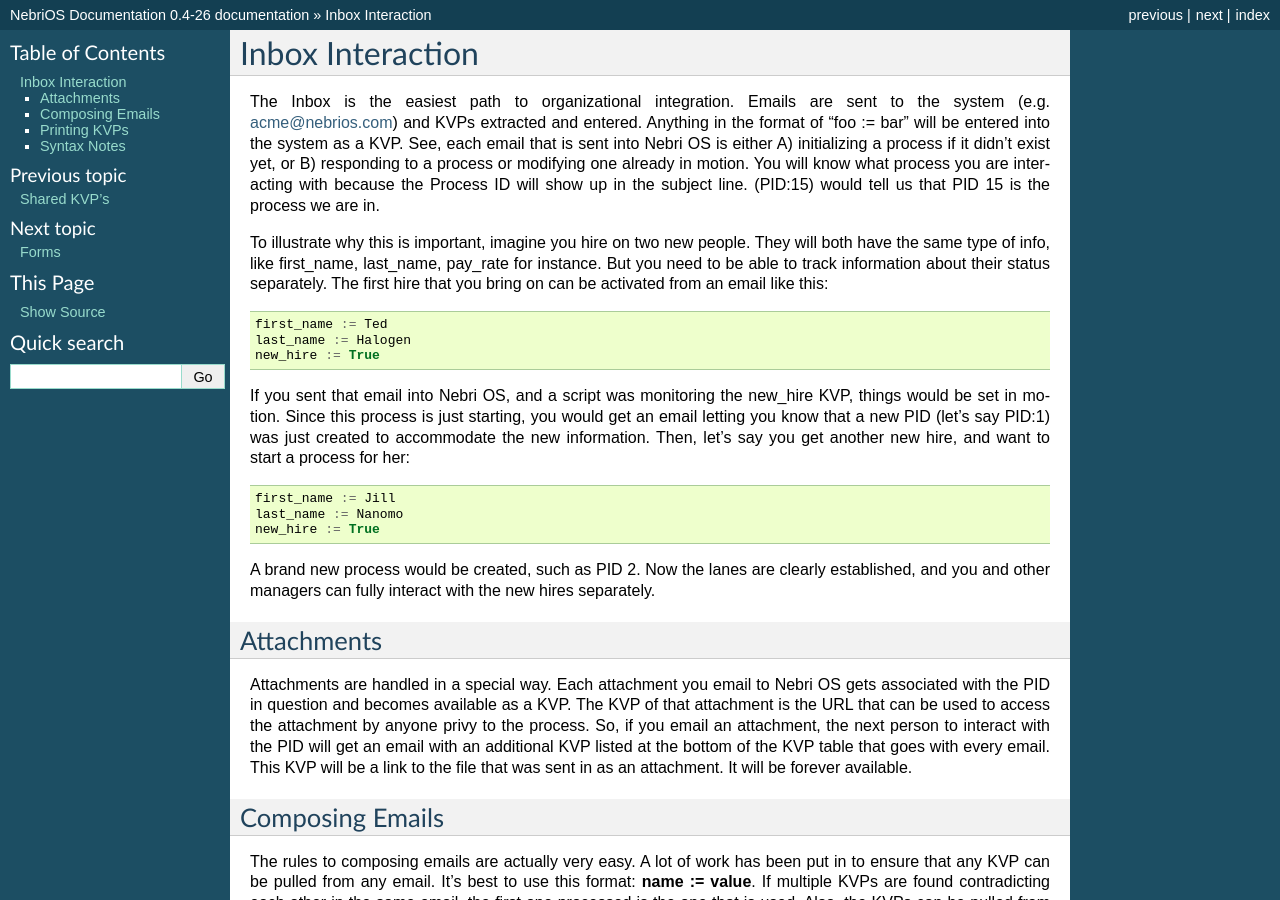
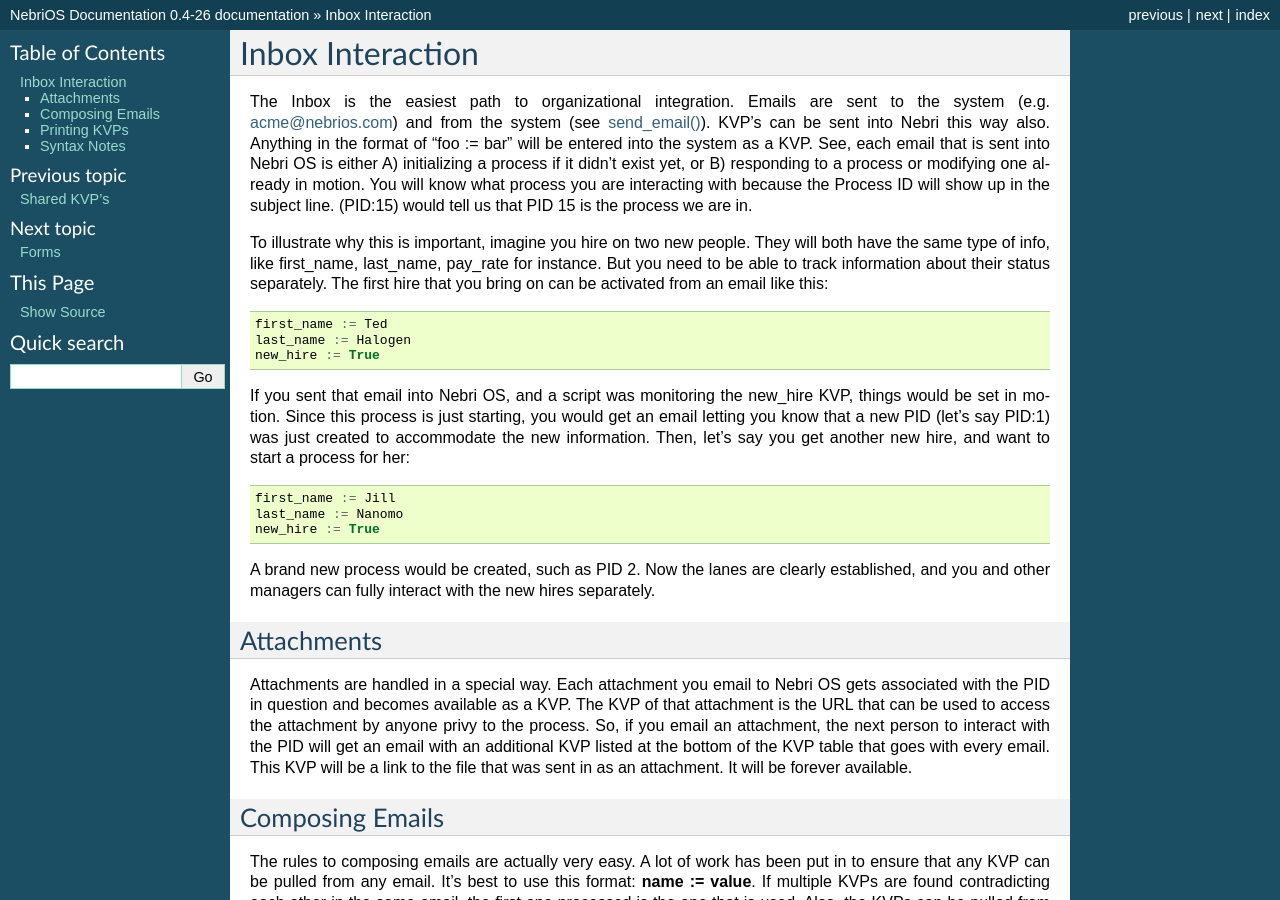
Before and after one commit to jgomo3/nebrios_docs, a Sphinx documentation site: the page built from source/email/index.rst, in a window 1280 px wide and 900 px high. Built offline with Sphinx 7.4.7, drawn with Linux system fonts in a browser that asks for light colours.

```diff
--- a/source/email/index.rst
+++ b/source/email/index.rst
@@ -1,7 +1,7 @@
 Inbox Interaction
 -----------------
 
-The Inbox is the easiest path to organizational integration. Emails are sent to the system (e.g. acme@nebrios.com) and KVPs extracted and entered. Anything in the format of "foo := bar" will be entered into the system as a KVP. See, each email that is sent into Nebri OS is either A) initializing a process if it didn't exist yet, or B) responding to a process or modifying one already in motion. You will know what process you are interacting with because the Process ID will show up in the subject line. (PID:15) would tell us that PID 15 is the process we are in.
+The Inbox is the easiest path to organizational integration. Emails are sent to the system (e.g. acme@nebrios.com) and from the system (see  :doc:`../library/send_email`). KVP's can be sent into Nebri this way also. Anything in the format of "foo := bar" will be entered into the system as a KVP. See, each email that is sent into Nebri OS is either A) initializing a process if it didn't exist yet, or B) responding to a process or modifying one already in motion. You will know what process you are interacting with because the Process ID will show up in the subject line. (PID:15) would tell us that PID 15 is the process we are in.
 
 To illustrate why this is important, imagine you hire on two new people. They will both have the same type of info, like first\_name, last\_name, pay\_rate for instance. But you need to be able to track information about their status separately. The first hire that you bring on can be activated from an email like this:
 
```
Also changed, not shown: source/library/self.rst (added, +10 -0 lines).
